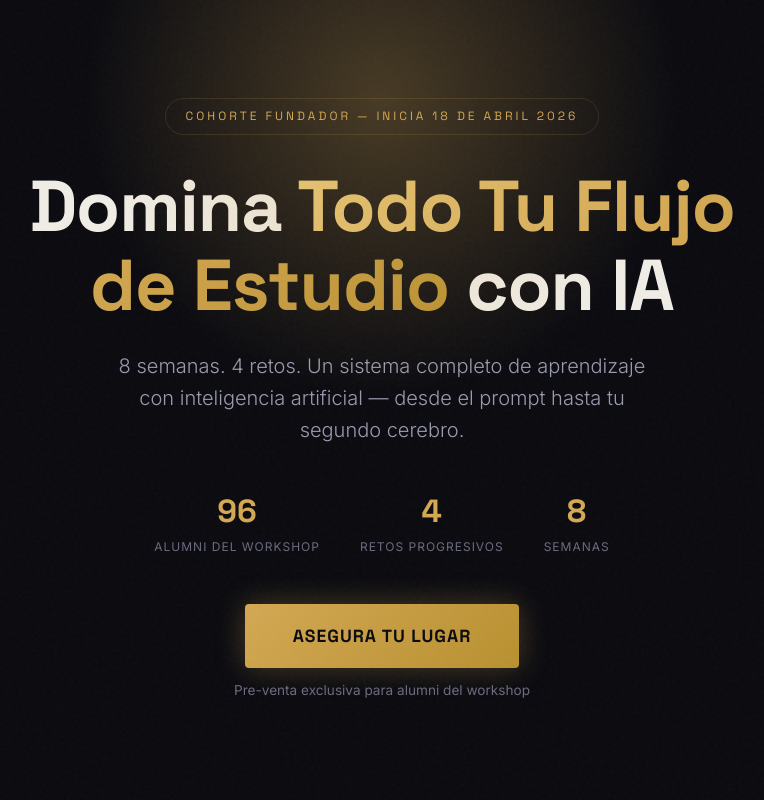
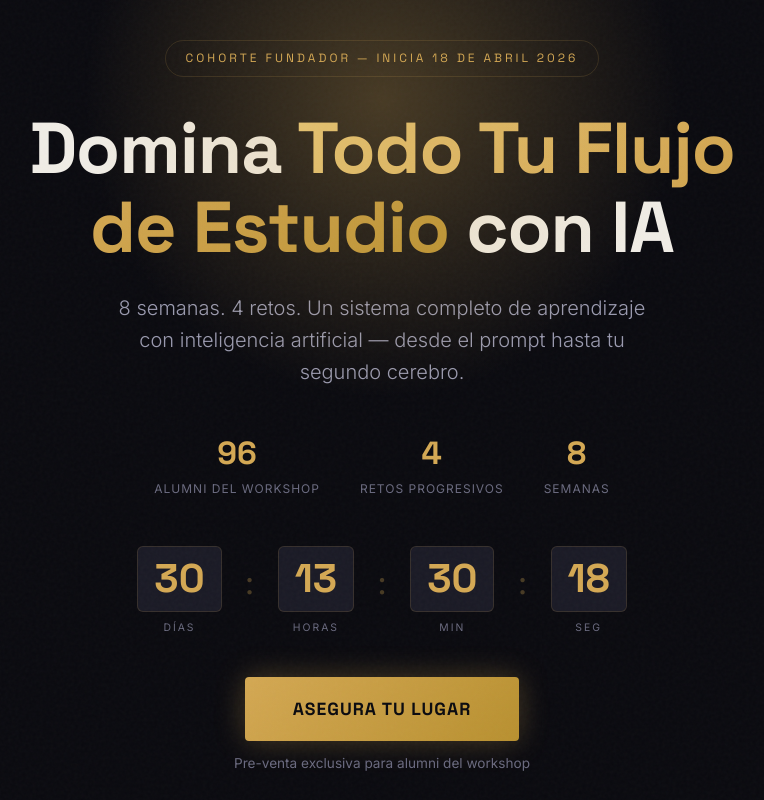
Before and after one commit to Jaflomd/ai-driven-learning, a plain HTML site: page index.html in a window 1280 px wide. Shown: the top 800 px of the page, without its empty margins (258-1022 px from the left). Drawn offline with Linux system fonts and the light colour scheme.

Commit message:
Add live countdown timer to hero and final CTA
Counts down to April 18, 2026 15:00 Peru time (UTC-5).
Gold-themed countdown boxes matching zen cyberpunk aesthetic.

Co-Authored-By: Claude Opus 4.6 (1M context) <noreply@anthropic.com>

```diff
--- a/index.html
+++ b/index.html
@@ -628,6 +628,52 @@
             letter-spacing: 1px;
         }
 
+        /* === COUNTDOWN === */
+        .countdown {
+            display: flex;
+            gap: 24px;
+            justify-content: center;
+            margin: 32px 0 40px;
+            flex-wrap: wrap;
+        }
+
+        .countdown-unit {
+            text-align: center;
+            min-width: 70px;
+        }
+
+        .countdown-number {
+            font-family: 'Space Grotesk', sans-serif;
+            font-size: 2.5rem;
+            font-weight: 800;
+            color: var(--gold);
+            line-height: 1;
+            display: block;
+            background: var(--bg-card);
+            border: 1px solid var(--border);
+            border-radius: 6px;
+            padding: 12px 16px;
+            min-width: 70px;
+        }
+
+        .countdown-label {
+            font-size: 0.65rem;
+            color: var(--text-muted);
+            text-transform: uppercase;
+            letter-spacing: 2px;
+            margin-top: 8px;
+            display: block;
+        }
+
+        .countdown-sep {
+            font-family: 'Space Grotesk', sans-serif;
+            font-size: 2rem;
+            color: var(--gold);
+            opacity: 0.3;
+            align-self: flex-start;
+            padding-top: 12px;
+        }
+
         /* === FOOTER === */
         footer {
             text-align: center;
@@ -676,6 +722,27 @@
             <div class="hero-stat">
                 <div class="number">8</div>
                 <div class="label">Semanas</div>
+            </div>
+        </div>
+        <div class="countdown" id="hero-countdown">
+            <div class="countdown-unit">
+                <span class="countdown-number" id="hc-days">--</span>
+                <span class="countdown-label">Días</span>
+            </div>
+            <div class="countdown-sep">:</div>
+            <div class="countdown-unit">
+                <span class="countdown-number" id="hc-hours">--</span>
+                <span class="countdown-label">Horas</span>
+            </div>
+            <div class="countdown-sep">:</div>
+            <div class="countdown-unit">
+                <span class="countdown-number" id="hc-mins">--</span>
+                <span class="countdown-label">Min</span>
+            </div>
+            <div class="countdown-sep">:</div>
+            <div class="countdown-unit">
+                <span class="countdown-number" id="hc-secs">--</span>
+                <span class="countdown-label">Seg</span>
             </div>
         </div>
         <a href="#pricing" class="cta-btn">Asegura Tu Lugar</a>
@@ -924,6 +991,27 @@
         <div class="urgency">COHORTE FUNDADOR &mdash; CUPOS LIMITADOS</div>
         <h2>Deja de estudiar más.<br><span style="color: var(--gold);">Empieza a estudiar mejor.</span></h2>
         <p>8 semanas. 4 retos. Tu sistema completo de estudio con IA.</p>
+        <div class="countdown" id="footer-countdown">
+            <div class="countdown-unit">
+                <span class="countdown-number" id="fc-days">--</span>
+                <span class="countdown-label">Días</span>
+            </div>
+            <div class="countdown-sep">:</div>
+            <div class="countdown-unit">
+                <span class="countdown-number" id="fc-hours">--</span>
+                <span class="countdown-label">Horas</span>
+            </div>
+            <div class="countdown-sep">:</div>
+            <div class="countdown-unit">
+                <span class="countdown-number" id="fc-mins">--</span>
+                <span class="countdown-label">Min</span>
+            </div>
+            <div class="countdown-sep">:</div>
+            <div class="countdown-unit">
+                <span class="countdown-number" id="fc-secs">--</span>
+                <span class="countdown-label">Seg</span>
+            </div>
+        </div>
         <a href="#pricing" class="cta-btn">Asegura Tu Lugar</a>
         <span class="cta-price">Pre-venta exclusiva &bull; Cohorte fundador &bull; Inicia sábado 18 de abril</span>
     </div>
@@ -936,5 +1024,37 @@
     </div>
 </footer>
 
+<script>
+(function() {
+    // April 18, 2026 at 15:00 Peru time (UTC-5)
+    const target = new Date('2026-04-18T20:00:00Z').getTime();
+
+    function update() {
+        const now = Date.now();
+        const diff = Math.max(0, target - now);
+
+        const d = Math.floor(diff / 86400000);
+        const h = Math.floor((diff % 86400000) / 3600000);
+        const m = Math.floor((diff % 3600000) / 60000);
+        const s = Math.floor((diff % 60000) / 1000);
+
+        const pad = n => String(n).padStart(2, '0');
+
+        ['hc', 'fc'].forEach(prefix => {
+            const days = document.getElementById(prefix + '-days');
+            const hours = document.getElementById(prefix + '-hours');
+            const mins = document.getElementById(prefix + '-mins');
+            const secs = document.getElementById(prefix + '-secs');
+            if (days) days.textContent = pad(d);
+            if (hours) hours.textContent = pad(h);
+            if (mins) mins.textContent = pad(m);
+            if (secs) secs.textContent = pad(s);
+        });
+    }
+
+    update();
+    setInterval(update, 1000);
+})();
+</script>
 </body>
 </html>
```
